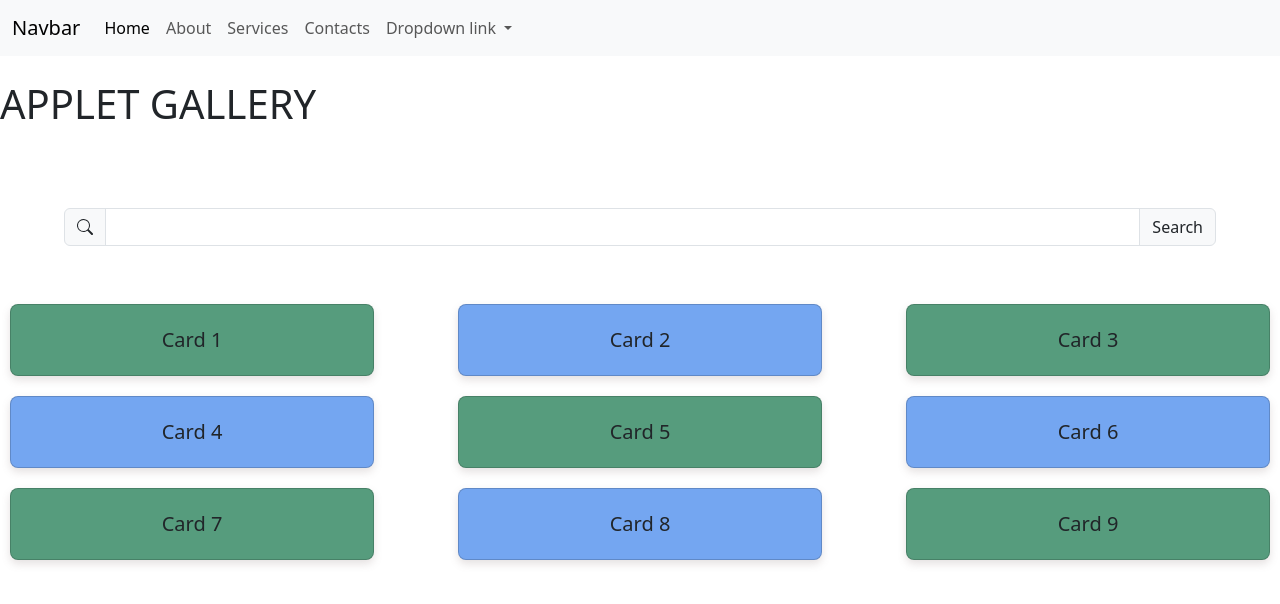
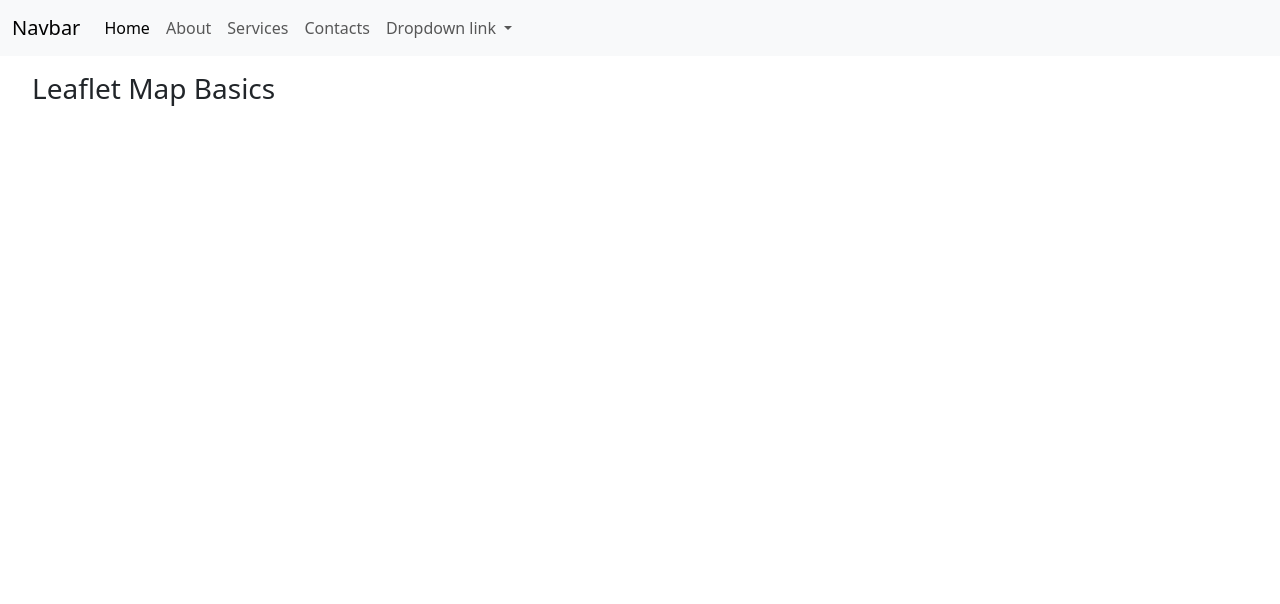
Before and after one commit to ayrismii/IT24MAIN, a plain HTML site: page applet2.html in a window 1280 px wide. Drawn offline with nearby package versions, Linux system fonts and the light colour scheme.

Commit message:
added applet container

```diff
--- a/applet2.html
+++ b/applet2.html
@@ -98,32 +98,11 @@
                       </div>
                     </div>
                   </nav>
-                  <div class="container mt-4"></div>
-                  <h1> APPLET GALLERY</h1>
-                  <div class="input-group custom-margin">
-                    <span class="input-group-text" id="inputGroup-sizing-default">
-                        <svg xmlns="http://www.w3.org/2000/svg" width="16" height="16" fill="currentColor" class="bi bi-search"
-                            viewBox="0 0 16 16">
-                            <path
-                                d="M11.742 10.344a6.5 6.5 0 1 0-1.397 1.398h-.001q.044.06.098.115l3.85 3.85a1 1 0 0 0 1.415-1.414l-3.85-3.85a1 1 0 0 0-.115-.1zM12 6.5a5.5 5.5 0 1 1-11 0 5.5 5.5 0 0 1 11 0" />
-                        </svg>
-                    </span>
-                    <input type="text" class="form-control" aria-label="Sizing example input"
-                        aria-describedby="inputGroup-sizing-default" />
-                    <span class="input-group-text" id="inputGroup-sizing-default">Search</span>
+                  <div class="applet-container">
+                    <h3>Leaflet Map Basics</h3>
+                    <div id="map"></div>
+
                 </div>
-                <div class="flex-container">
-                    <div class="card">Card 1</div>
-                    <div class="card">Card 2</div>
-                    <div class="card">Card 3</div>
-                    <div class="card">Card 4</div>
-                    <div class="card">Card 5</div>
-                    <div class="card">Card 6</div>
-                    <div class="card">Card 7</div>
-                    <div class="card">Card 8</div>
-                    <div class="card">Card 9</div>
-                </div>
-            </div>
 
 
 </body>
```
